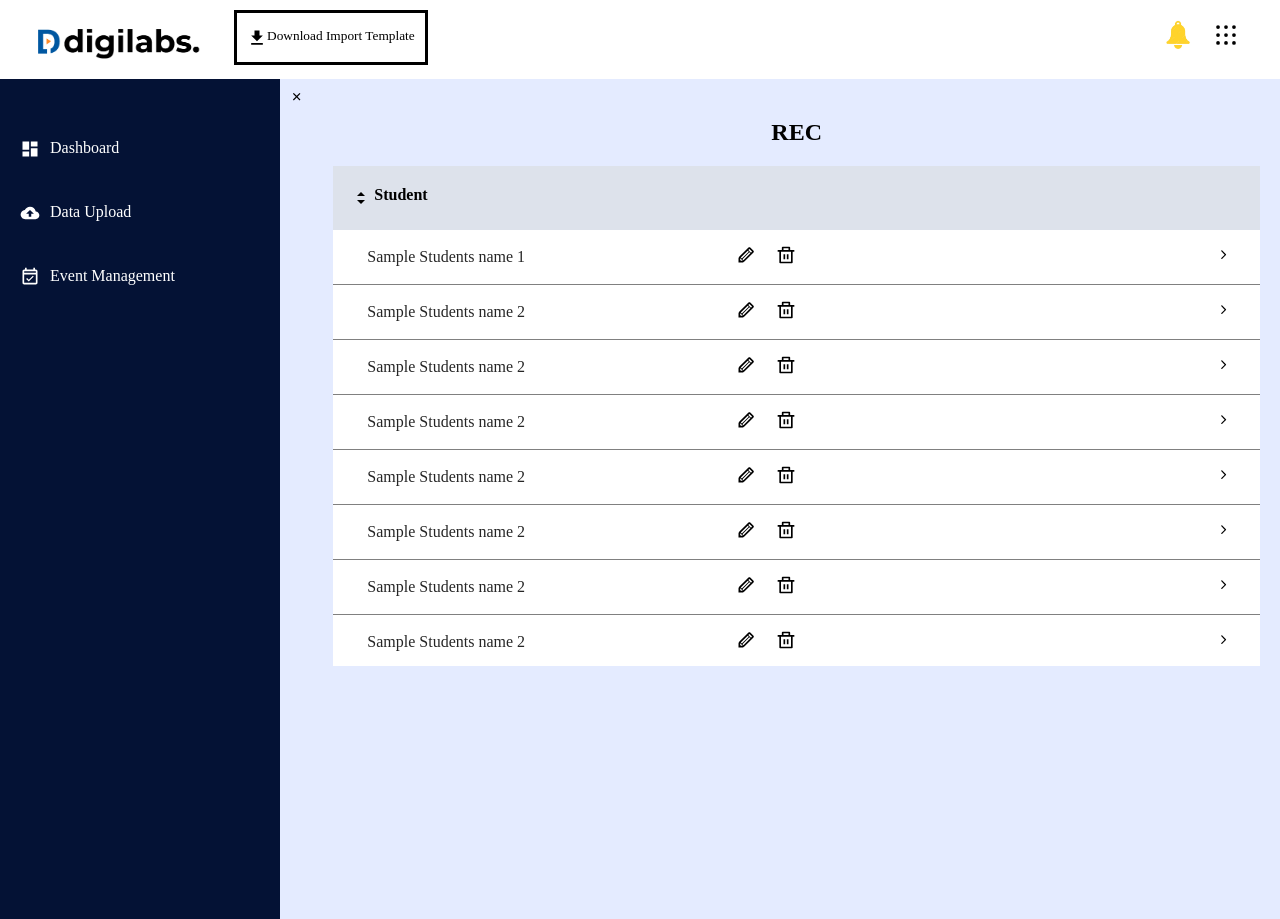
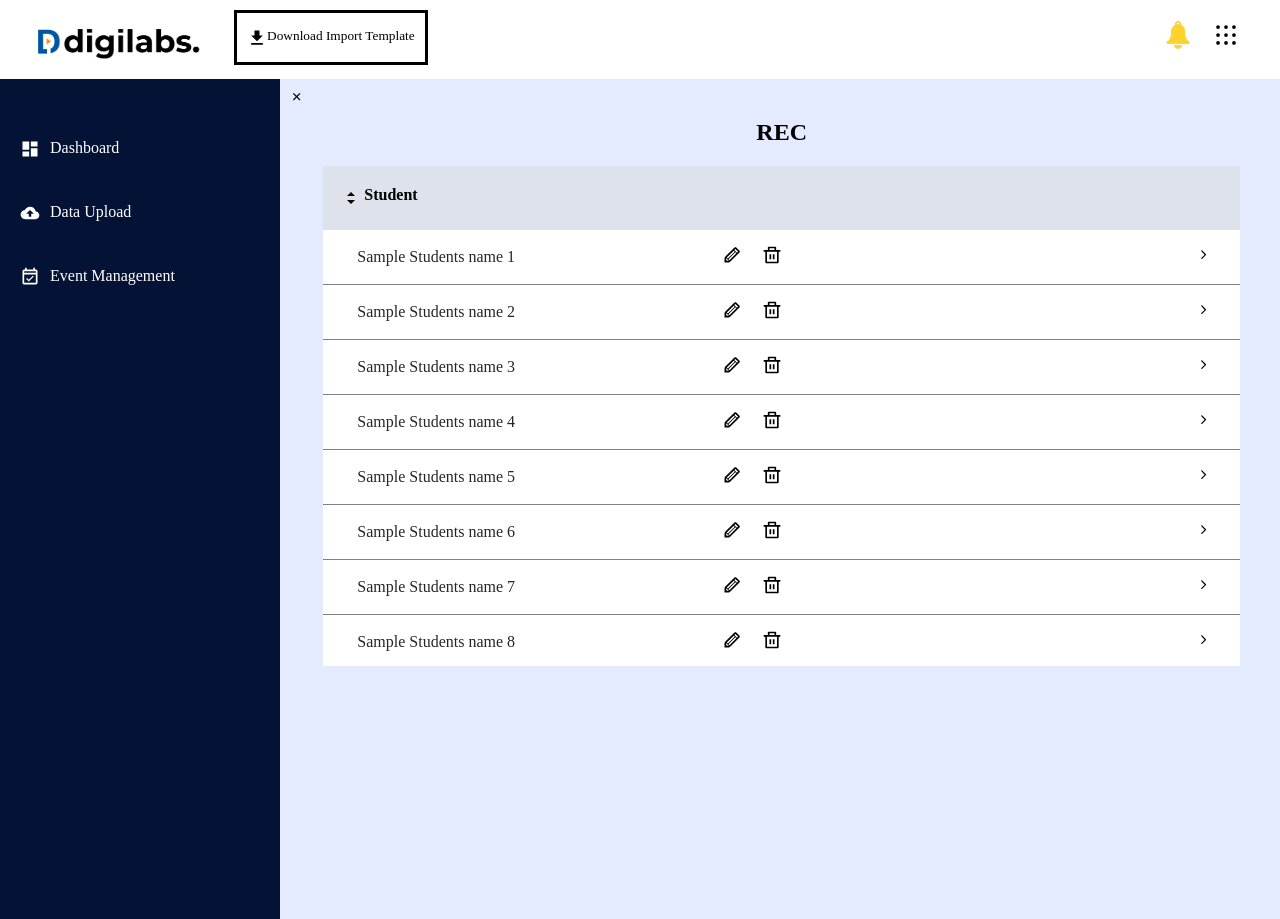
Before and after one commit to Mithileshkumaar/digilabs, a React (Create React App) app: page /college in a window 1280 px wide. Built offline with nearby package versions, Linux system fonts and the light colour scheme; a web font is replaced by a local one.

Commit message:
styling completed

```diff
--- a/package.json
+++ b/package.json
@@ -7,6 +7,7 @@
     "@testing-library/react": "^13.4.0",
     "@testing-library/user-event": "^13.5.0",
     "react": "^18.2.0",
+    "react-datepicker": "^6.3.0",
     "react-dom": "^18.2.0",
     "react-icons": "^5.0.1",
     "react-router-dom": "^6.22.2",
--- a/src/pages/colleges.jsx
+++ b/src/pages/colleges.jsx
@@ -58,47 +58,47 @@ function DataUpload() {
 
             },
             {
-                  College: 'Sample Students name 2',
+                  College: 'Sample Students name 3',
 
             },
             {
-                  College: 'Sample Students name 2',
+                  College: 'Sample Students name 4',
 
             },
             {
-                  College: 'Sample Students name 2',
+                  College: 'Sample Students name 5',
 
             },
             {
-                  College: 'Sample Students name 2',
+                  College: 'Sample Students name 6',
 
             },
             {
-                  College: 'Sample Students name 2',
+                  College: 'Sample Students name 7',
 
             },
             {
-                  College: 'Sample Students name 2',
+                  College: 'Sample Students name 8',
 
             },
             {
-                  College: 'Sample Students name 2',
+                  College: 'Sample Students name 9',
 
             },
             {
-                  College: 'Sample Students name 2',
+                  College: 'Sample Students name 10',
 
             },
             {
-                  College: 'Sample Students name 2',
+                  College: 'Sample Students name 11',
 
             },
             {
-                  College: 'Sample Students name 2',
+                  College: 'Sample Students name 12',
 
             },
             {
-                  College: 'Sample Students name 2',
+                  College: 'Sample Students name 13',
 
             },
             {
--- a/src/pages/css/college.css
+++ b/src/pages/css/college.css
@@ -4,7 +4,7 @@
 }
 
 .college-content {
-      margin: 20px 20px;
+      margin: 20px 40px 20px 10px;
       text-align: center;
       width: 100%;
 }
--- a/src/pages/data_upload.jsx
+++ b/src/pages/data_upload.jsx
@@ -52,7 +52,7 @@ function DataUpload() {
       const [tableContents, setTableContents] = useState([
             {
                   College: 'College 1',
-                  students: 100,
+                  students: 0,
                   import: 'Import File',
             },
             {
@@ -168,9 +168,11 @@ function DataUpload() {
                                                                         <button style={{ border: 'none' }}>
                                                                               <TiPencil style={{ fontSize: '20px' }} className='btn' />
                                                                         </button>
-                                                                        <button style={{ border: 'none' }} onClick={handleDelete}>
+
+                                                                        <button style={{ border: 'none' }} onClick={() => handleDelete(index)}>
                                                                               <RiDeleteBinLine style={{ fontSize: '20px' }} className='btn' />
                                                                         </button>
+
                                                                   </td>
                                                                   <td style={{ textAlign: 'end', paddingRight: "20px" }}>
                                                                         <Link to="/college">  <button style={{ border: 'none' }}>
--- a/src/pages/event_management.jsx
+++ b/src/pages/event_management.jsx
@@ -37,7 +37,47 @@ function EventManagement() {
                   btn: 'btn'
             },
             {
-                  EventName: 'sample 2',
+                  EventName: 'sample 3',
+                  date: '12-5-24',
+                  time: '4 - 5 am',
+                  mode: 'online',
+                  place: '',
+                  btn: 'btn'
+            },
+            {
+                  EventName: 'sample 4',
+                  date: '12-5-24',
+                  time: '4 - 5 am',
+                  mode: 'online',
+                  place: '',
+                  btn: 'btn'
+            },
+            {
+                  EventName: 'sample 5',
+                  date: '12-5-24',
+                  time: '4 - 5 am',
+                  mode: 'online',
+                  place: '',
+                  btn: 'btn'
+            },
+            {
+                  EventName: 'sample 6',
+                  date: '12-5-24',
+                  time: '4 - 5 am',
+                  mode: 'online',
+                  place: '',
+                  btn: 'btn'
+            },
+            {
+                  EventName: 'sample 7',
+                  date: '12-5-24',
+                  time: '4 - 5 am',
+                  mode: 'online',
+                  place: '',
+                  btn: 'btn'
+            },
+            {
+                  EventName: 'sample 8',
                   date: '12-5-24',
                   time: '4 - 5 am',
                   mode: 'online',
@@ -53,7 +93,7 @@ function EventManagement() {
                   btn: 'btn'
             },
             {
-                  EventName: 'sample 2',
+                  EventName: 'sample 9',
                   date: '12-5-24',
                   time: '4 - 5 am',
                   mode: 'online',
@@ -61,47 +101,7 @@ function EventManagement() {
                   btn: 'btn'
             },
             {
-                  EventName: 'sample 2',
-                  date: '12-5-24',
-                  time: '4 - 5 am',
-                  mode: 'online',
-                  place: '',
-                  btn: 'btn'
-            },
-            {
-                  EventName: 'sample 2',
-                  date: '12-5-24',
-                  time: '4 - 5 am',
-                  mode: 'online',
-                  place: '',
-                  btn: 'btn'
-            },
-            {
-                  EventName: 'sample 2',
-                  date: '12-5-24',
-                  time: '4 - 5 am',
-                  mode: 'online',
-                  place: '',
-                  btn: 'btn'
-            },
-            {
-                  EventName: 'sample 2',
-                  date: '12-5-24',
-                  time: '4 - 5 am',
-                  mode: 'online',
-                  place: '',
-                  btn: 'btn'
-            },
-            {
-                  EventName: 'sample 2',
-                  date: '12-5-24',
-                  time: '4 - 5 am',
-                  mode: 'online',
-                  place: '',
-                  btn: 'btn'
-            },
-            {
-                  EventName: 'sample 2',
+                  EventName: 'sample 10',
                   date: '12-5-24',
                   time: '4 - 5 am',
                   mode: 'online',
@@ -145,7 +145,12 @@ function EventManagement() {
       function validateEvent() {
             if (!EventName.trim()) {
                   setError("Please enter the event name");
+
                   return false;
+            }
+            if (EventName.length < 3) {
+                  setError("Please enter an Event with 3 character ");
+                  return false
             }
             if (!date.trim()) {
                   setError("Please enter the date");
@@ -156,9 +161,10 @@ function EventManagement() {
                   return false;
             }
             if (!mode.trim()) {
-                  setError("Please enter the mode");
+                  setError("Please enter its online or offline mode");
                   return false;
             }
+
             if (!place.trim()) {
                   setError("Please enter the place");
                   setPlace('-')
@@ -291,13 +297,20 @@ function EventManagement() {
                                                                                           onChange={(e) => setTime(e.target.value)}
                                                                                     />
 
-                                                                                    <input type="text"
+
+                                                                                    <select name="cars" id="cars" value={mode} onChange={(e) => setMode(e.target.value)} style={{ border: 'solid gray', width: '422px', margin: '20px 30px', height: "50px", padding: '10px' }}>
+                                                                                          <option value="">Select Option</option>
+                                                                                          <option value="Online">Online</option>
+                                                                                          <option value="Offline">Offline</option>
+
+                                                                                    </select>
+                                                                                    {/* <input type="text"
                                                                                           name="" id="mode"
                                                                                           placeholder='Enter Mode'
                                                                                           style={{ border: 'solid gray', width: '400px', margin: '20px 30px' }}
                                                                                           value={mode}
                                                                                           onChange={(e) => setMode(e.target.value)}
-                                                                                    />
+                                                                                    /> */}
 
                                                                                     <input type="text"
                                                                                           name="" id="place"
```
Also changed, not shown: 1 other file (tests, documents, lock files or other folders).
